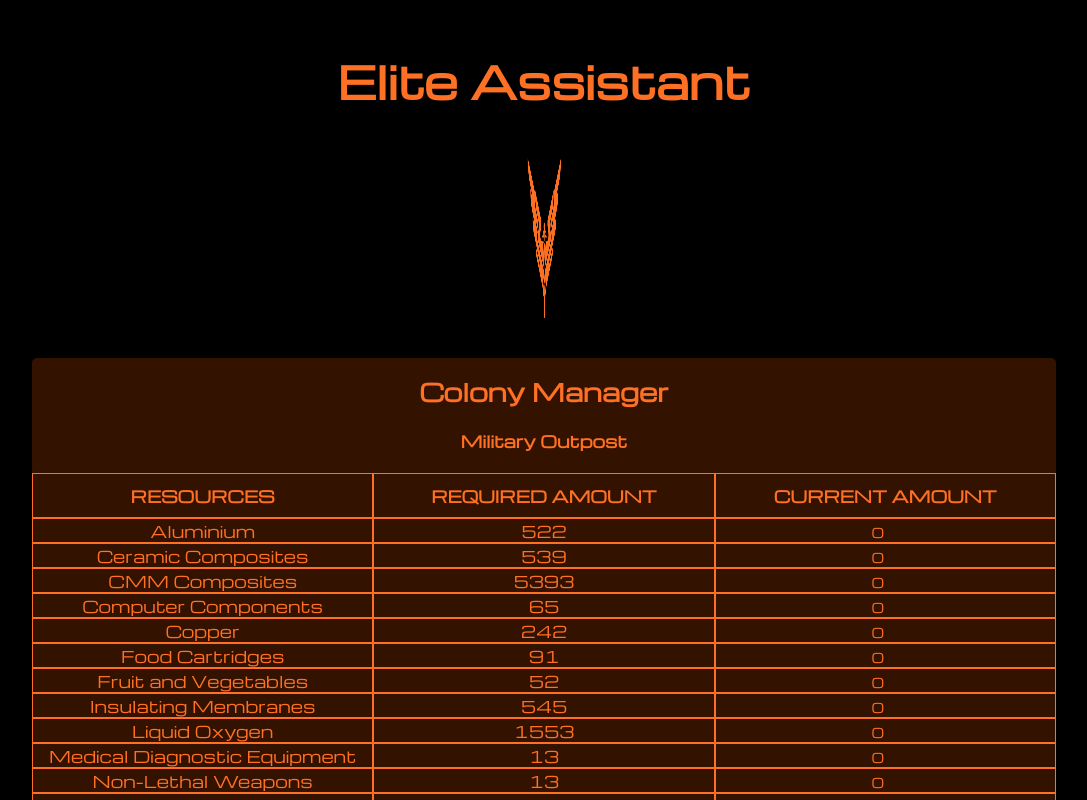
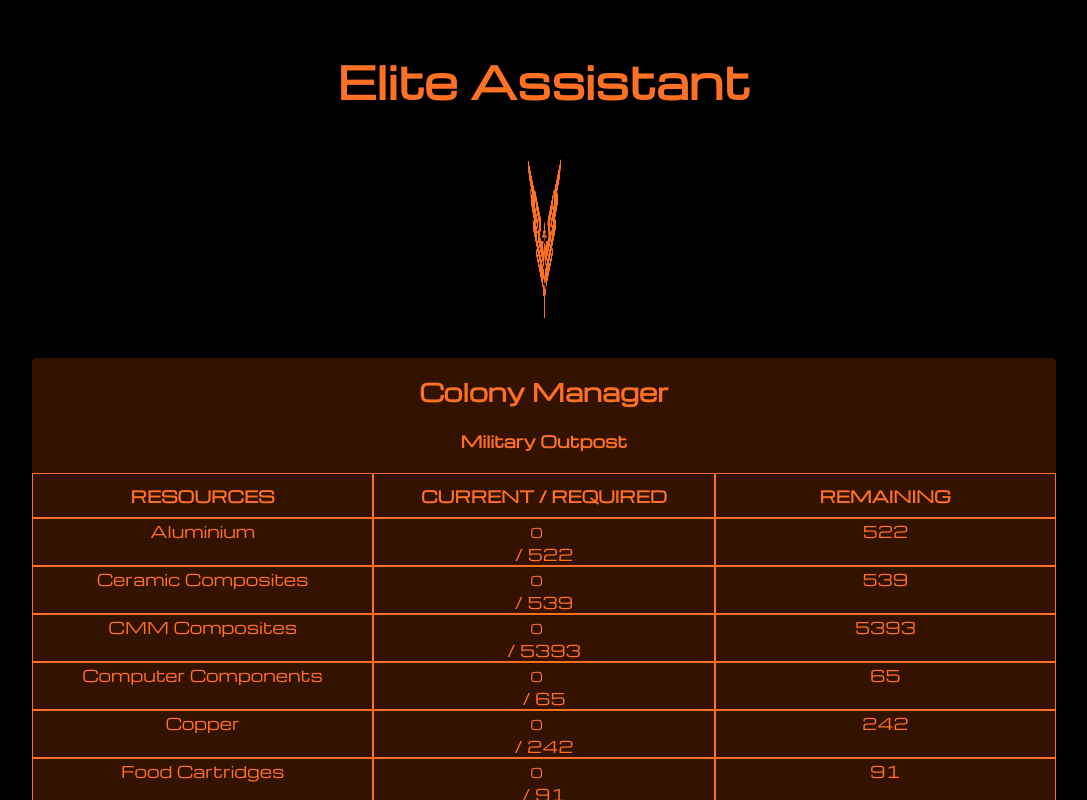
Before and after one commit to rubeun/elite-assistant, a React (Create React App) app: page / in a window 1280 px wide. Shown: the top 800 px of the page, without its empty margins (96-1183 px from the left). Built offline with nearby package versions, Linux system fonts and the light colour scheme.

Commit message:
add remaining amount

```diff
--- a/src/Colony/Colony.tsx
+++ b/src/Colony/Colony.tsx
@@ -21,6 +21,8 @@ type ResourceGridType = {
 const ResourceInfo = ({ name, displayName, requiredAmount, currentAmount, updateResourceAmount}: ResourceInfoType) => {
   const [amount, setAmount] = useState(currentAmount);
 
+  const remainingAmount = requiredAmount >= currentAmount ? requiredAmount - currentAmount : 0;
+
   const handleChange = (amount: number) => {
 
     setAmount(amount);
@@ -30,8 +32,8 @@ const ResourceInfo = ({ name, displayName, requiredAmount, currentAmount, update
   return (
     <div className={styles.resourcesGrid}>
       <div>{displayName}</div>
-      <div>{requiredAmount}</div>
-      <div><input onChange={(e) => handleChange(parseInt(e.target.value))} className={styles.resourceInput} type='number' value={amount}></input></div>
+      <div><input onChange={(e) => handleChange(parseInt(e.target.value))} className={styles.resourceInput} type='number' value={amount}></input> / {requiredAmount}</div>
+      <div>{remainingAmount}</div>
     </div>
   );
 
@@ -44,8 +46,8 @@ const ResourceGrid = ({ colonyTitle, resourcesInfo, updateResourceAmount }: Reso
       <h4>{colonyTitle}</h4>
       <div key={`resource-titles`} className={`${styles.resourcesGrid} ${styles.resourcesGridTitle}`}>
         <div>RESOURCES</div>
-        <div>REQUIRED AMOUNT</div>
-        <div>CURRENT AMOUNT</div>
+        <div>CURRENT / REQUIRED</div>
+        <div>REMAINING</div>
       </div>
 
       {resourcesInfo.length > 0 ?
```
